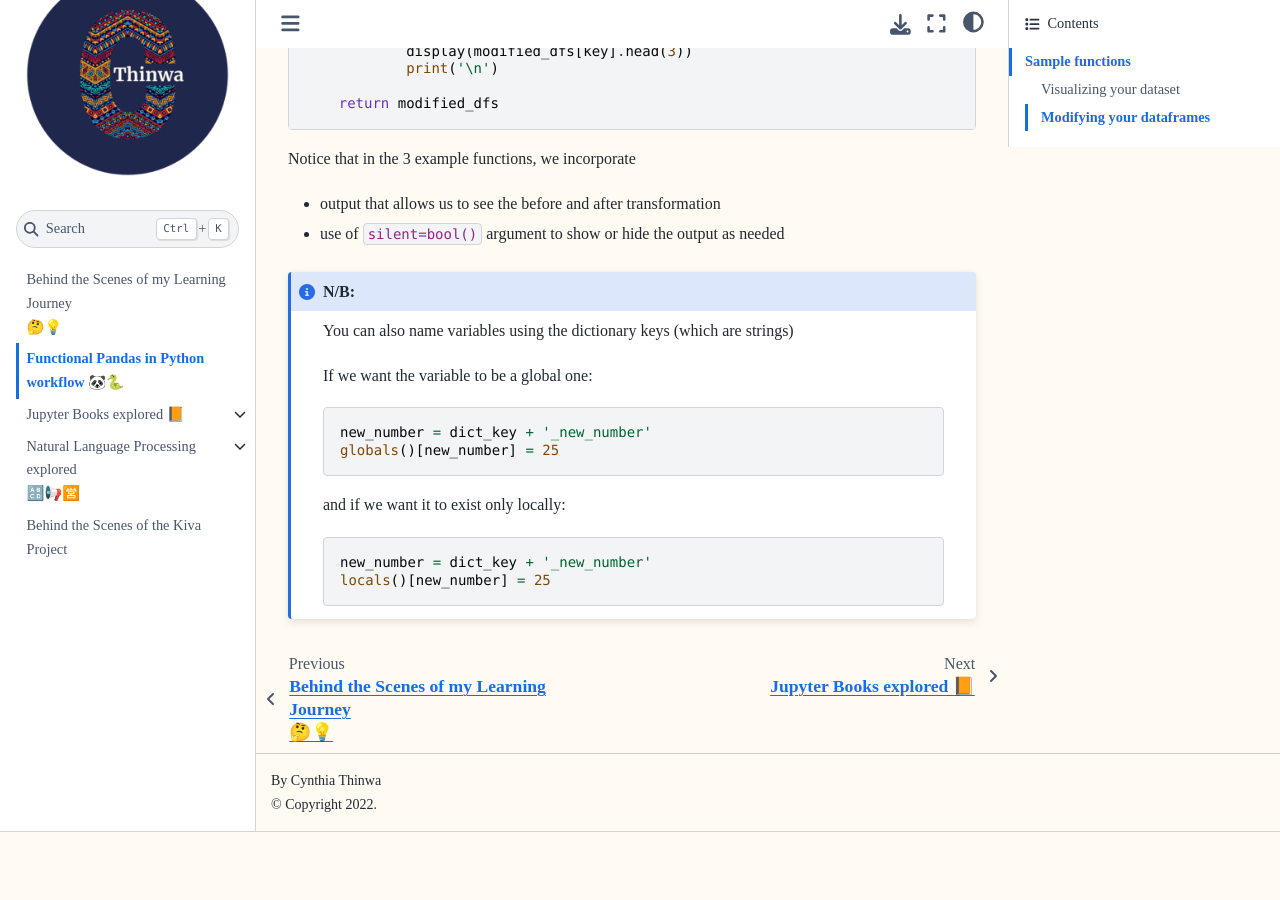
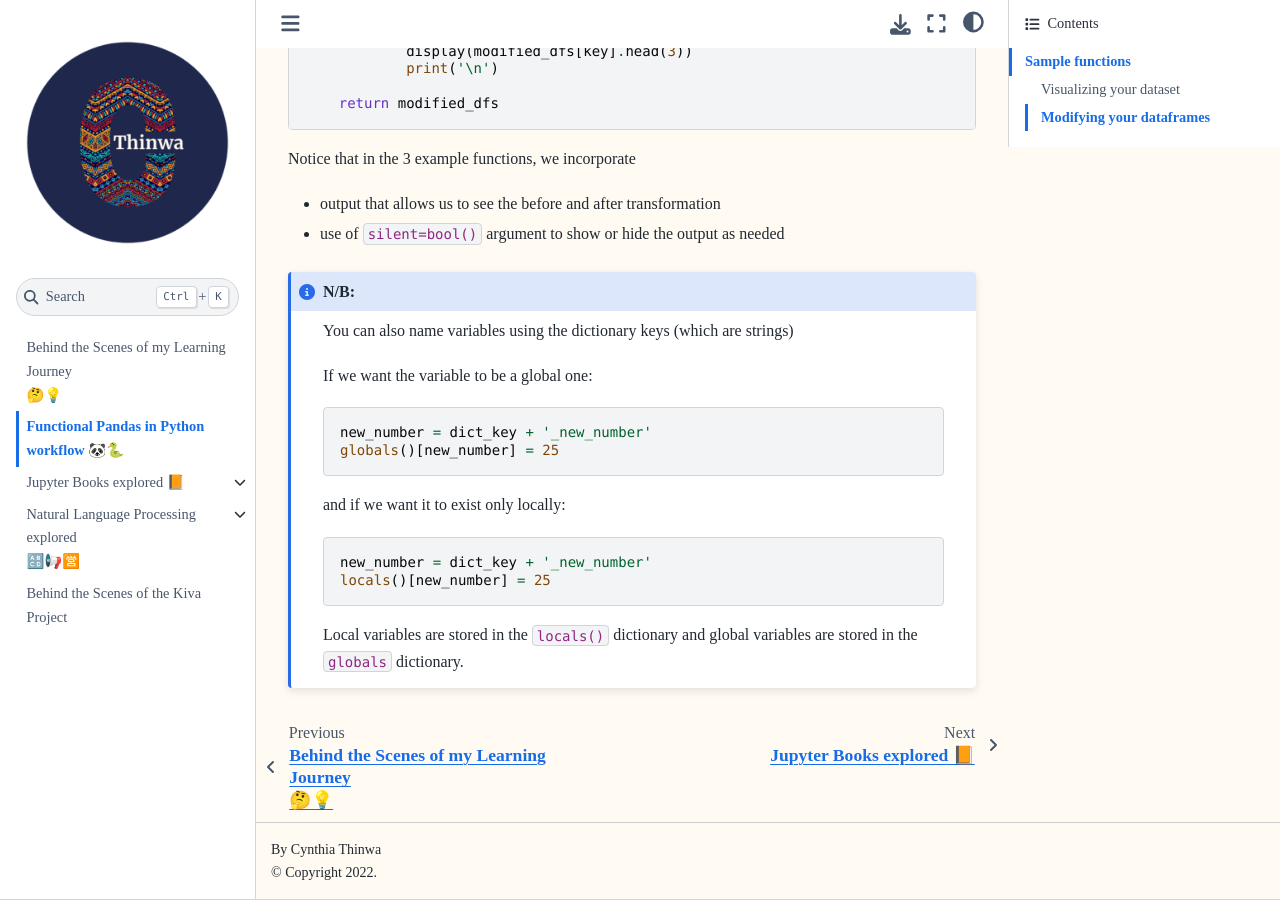
Before and after one commit to CeeThinwa/BTS-Continuous-Learning, a Jupyter Book: the page built from book/pandas_python.md, in a window 1280 px wide and 900 px high, scrolled down 4481 px. Built offline with Jupyter Book 1.0.4 settings and Sphinx 7.4.7 and the Sphinx Book theme 1.1.4, drawn with Linux system fonts in a browser that asks for light colours; before the commit the page ends 5313 px from its top, so only the background shows below that.

Commit message:
Added notes

````diff
--- a/book/pandas_python.md
+++ b/book/pandas_python.md
@@ -235,5 +235,5 @@
 new_number = dict_key + '_new_number'
 locals()[new_number] = 25
 ```
-
+Local variables are stored in the `locals()` dictionary and global variables are stored in the `globals` dictionary.
 :::
````
